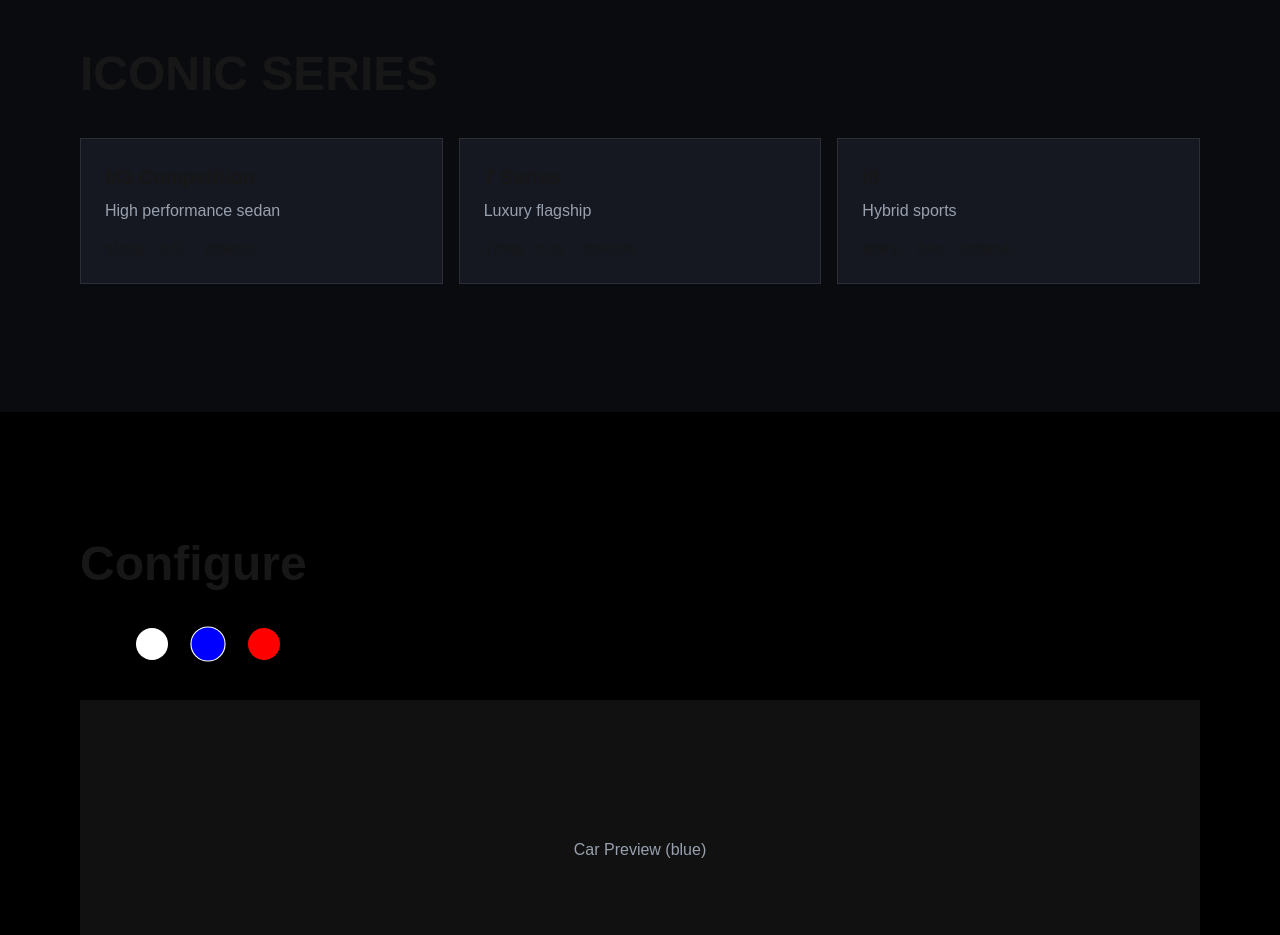
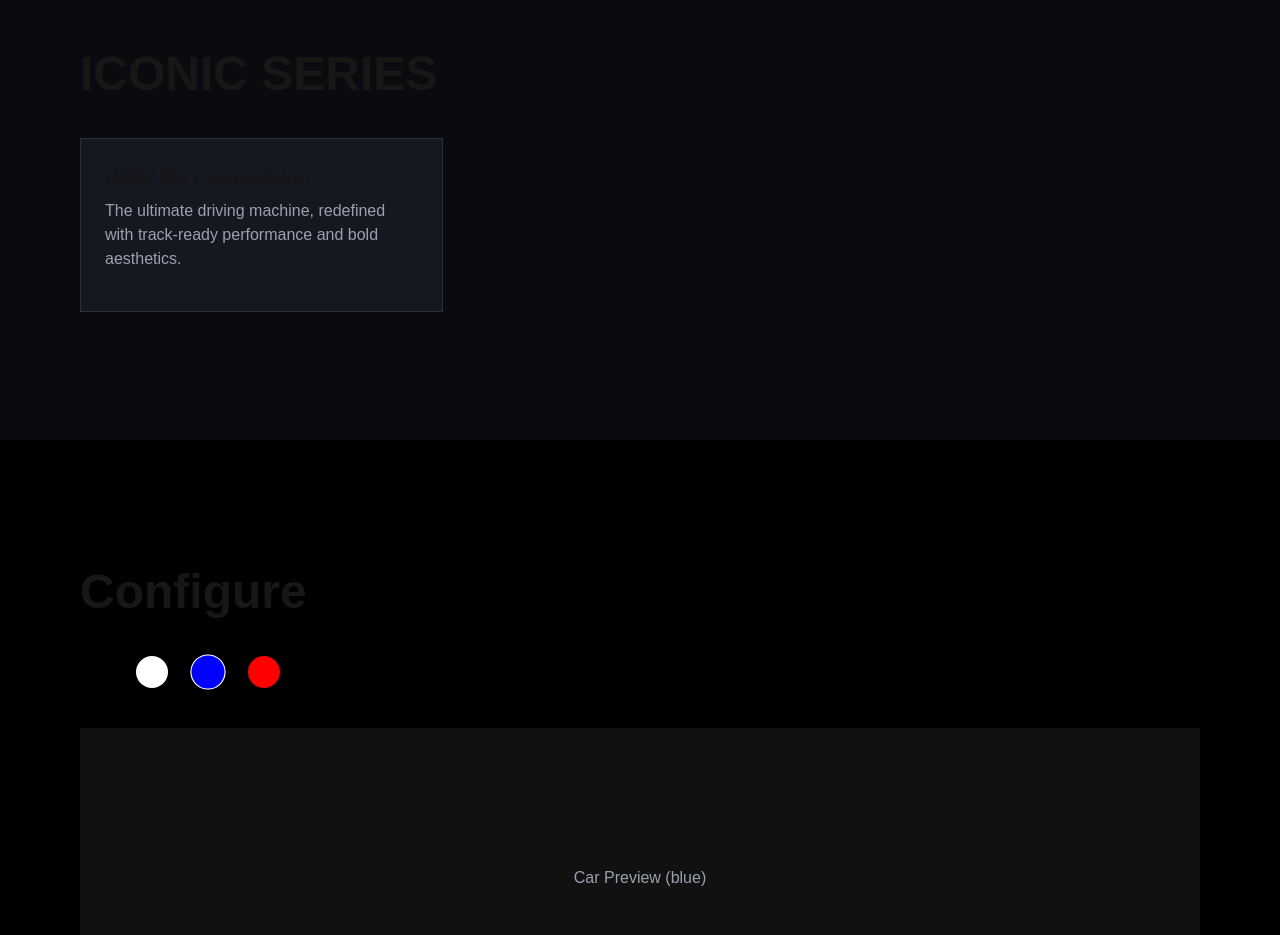
Before and after one commit to arutaruumu/bmw-car, a Next.js app: page / in a window 1280 px wide. Shown: the part 1000-1935 px from the top of the page. Built offline with nearby package versions, Linux system fonts and the light colour scheme.

Commit message:
update reusable components and data

```diff
--- a/src/components/ui/Badge.tsx
+++ b/src/components/ui/Badge.tsx
@@ -0,0 +1,7 @@
+export const Badge = ({ label, value, unit }: { label: string; value: string; unit?: string }) => (
+  <div className="bg-white/5 border border-white/10 backdrop-blur-xl rounded-xl p-4 lg:p-5">
+    <div className="text-[10px] tracking-[0.2em] text-gray-400 uppercase mb-1">{label}</div>
+    <div className="font-display text-3xl font-bold text-blue-400">{value}</div>
+    {unit && <div className="text-[11px] text-gray-400 mt-1">{unit}</div>}
+  </div>
+);
--- a/src/components/ui/Button.tsx
+++ b/src/components/ui/Button.tsx
@@ -1,19 +1,18 @@
-export default function Button({
-  children,
-  variant = "primary",
-}: {
+interface ButtonProps extends React.ButtonHTMLAttributes<HTMLButtonElement> {
+  variant?: 'primary' | 'secondary';
   children: React.ReactNode;
-  variant?: "primary" | "secondary";
-}) {
+}
+
+export const Button = ({ variant = 'primary', children, className, ...props }: ButtonProps) => {
+  const baseStyles = "px-9 py-4 rounded-sm text-[13px] font-medium tracking-[0.12em] uppercase transition-all duration-300";
+  const variants = {
+    primary: "bg-blue-600 text-white hover:bg-blue-500 hover:shadow-[0_0_40px_rgba(28,110,243,0.25)]",
+    secondary: "bg-transparent text-gray-400 hover:text-white flex items-center gap-2"
+  };
+
   return (
-    <button
-      className={`px-6 py-3 uppercase text-xs tracking-widest transition ${
-        variant === "primary"
-          ? "bg-blue-600 hover:bg-blue-500 text-white"
-          : "text-gray-400 hover:text-white"
-      }`}
-    >
+    <button className={`${baseStyles} ${variants[variant]} ${className}`} {...props}>
       {children}
     </button>
   );
-}
+};
--- a/src/data/products.ts
+++ b/src/data/products.ts
@@ -1,23 +1,12 @@
+// src/data/products.ts
 export const products = [
   {
-    name: "M3 Competition",
-    desc: "High performance sedan",
-    power: "510hp",
-    speed: "3.5s",
-    top: "305km/h",
+    id: 'm4',
+    series: 'M Series',
+    name: 'BMW M4 Competition',
+    desc: 'The ultimate driving machine, redefined with track-ready performance and bold aesthetics.',
+    stats: { hp: '503', mph: '3.8', price: '78,100' },
+    color: '#1a3d7a'
   },
-  {
-    name: "7 Series",
-    desc: "Luxury flagship",
-    power: "375hp",
-    speed: "5.2s",
-    top: "250km/h",
-  },
-  {
-    name: "i8",
-    desc: "Hybrid sports",
-    power: "369hp",
-    speed: "4.4s",
-    top: "250km/h",
-  },
+  // Tambahkan model lainnya sesuai file HTML asli...
 ];
```
